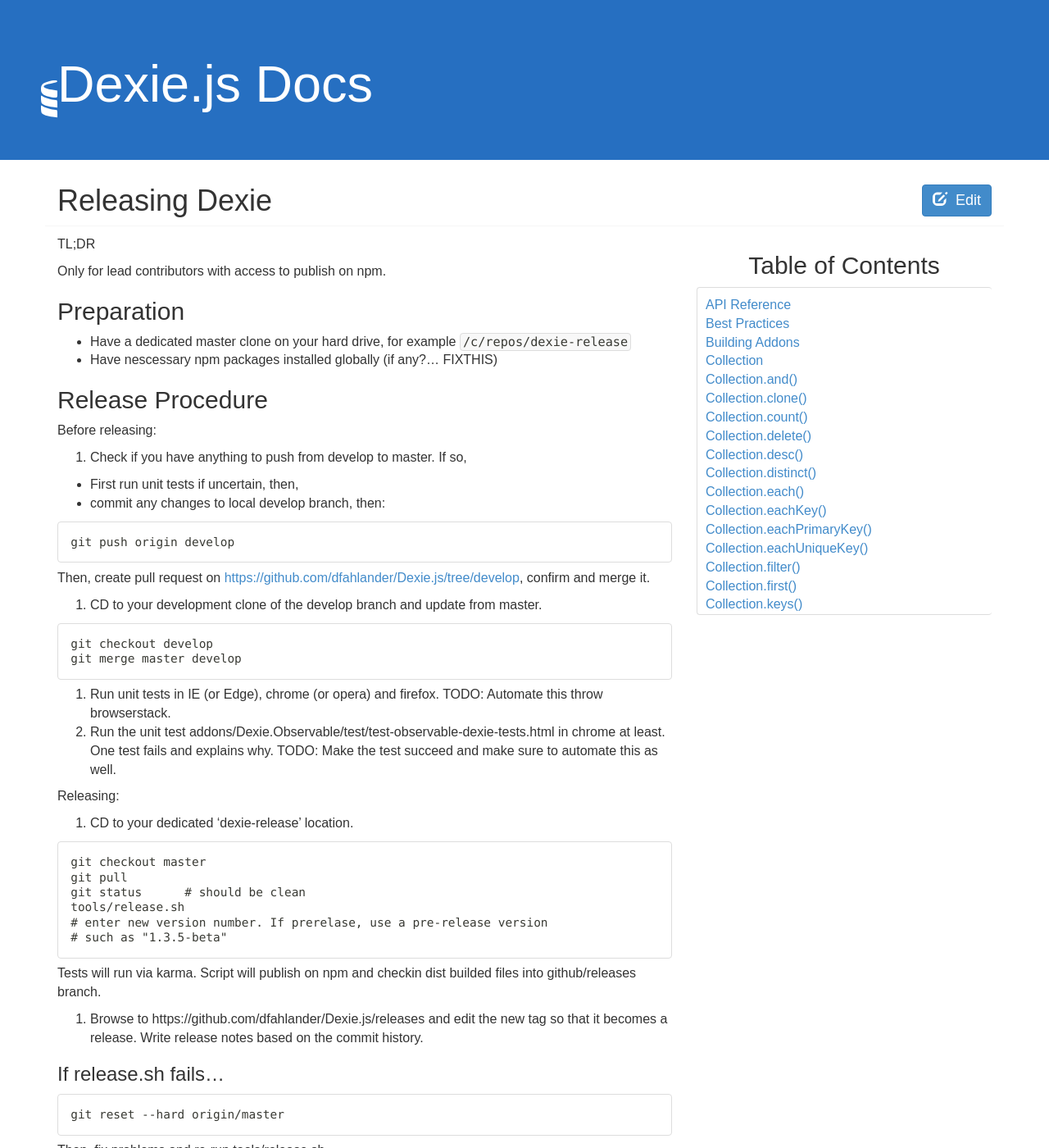
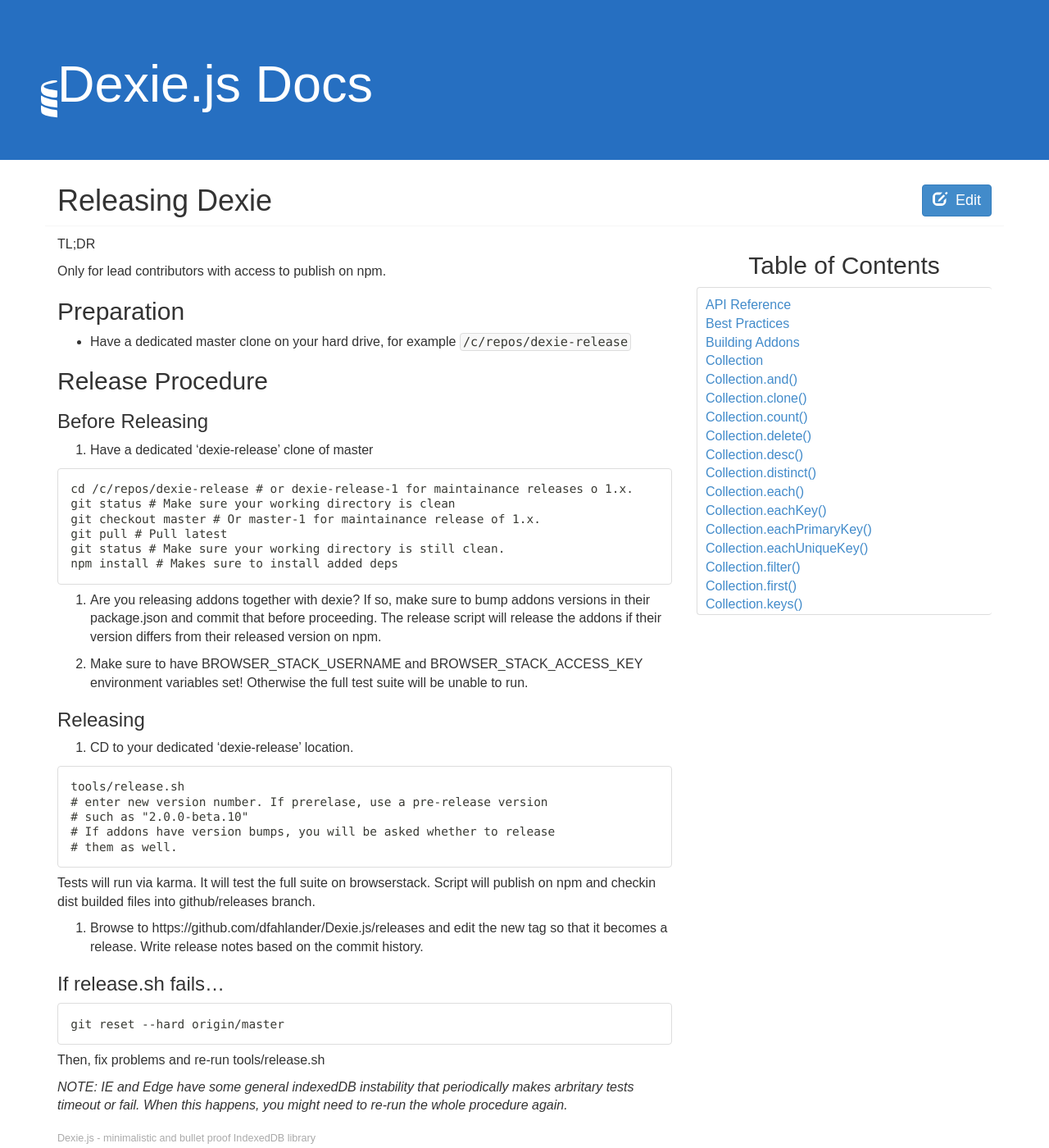
Before and after one commit to dexie/dexie-website, a Jekyll site: the page built from docs/Releasing-Dexie.md, in a window 1280 px wide and 1400 px high. Shown: the whole window at 82% size. Built offline with Jekyll 4.4.1, drawn with Linux system fonts in a browser that asks for light colours.

Commit message:
Updated releasing dexie
Fixes #8.

````diff
--- a/docs/Releasing-Dexie.md
+++ b/docs/Releasing-Dexie.md
@@ -10,50 +10,42 @@
 ## Preparation
 
 * Have a dedicated master clone on your hard drive, for example `/c/repos/dexie-release`
-* Have nescessary npm packages installed globally (if any?... FIXTHIS)
 
 ## Release Procedure
 
-Before releasing:
+### Before Releasing
 
-1. Check if you have anything to push from develop to master. If so,
-
-* First run unit tests if uncertain, then,
-* commit any changes to local develop branch, then:
+1. Have a dedicated 'dexie-release' clone of master
 
 ```bash
-git push origin develop
+cd /c/repos/dexie-release # or dexie-release-1 for maintainance releases o 1.x.
+git status # Make sure your working directory is clean
+git checkout master # Or master-1 for maintainance release of 1.x.
+git pull # Pull latest
+git status # Make sure your working directory is still clean.
+npm install # Makes sure to install added deps
 ```
 
-Then, create pull request on [https://github.com/dfahlander/Dexie.js/tree/develop](https://github.com/dfahlander/Dexie.js/tree/develop), confirm and merge it.
+2. Are you releasing addons together with dexie? If so, make sure to bump addons versions in their package.json and commit that before proceeding. The release script will release the addons if their version differs from their released version on npm.
 
-1. CD to your development clone of the develop branch and update from master.
+3. Make sure to have BROWSER_STACK_USERNAME and BROWSER_STACK_ACCESS_KEY environment variables set! Otherwise the full test suite will be unable to run.
+
+### Releasing
+
+1. CD to your dedicated 'dexie-release' location.
 
 ```bash
-git checkout develop
-git merge master develop
+tools/release.sh
+# enter new version number. If prerelase, use a pre-release version
+# such as "2.0.0-beta.10"
+# If addons have version bumps, you will be asked whether to release
+# them as well.
 ```
 
-2. Run unit tests in IE (or Edge), chrome (or opera) and firefox. TODO: Automate this throw browserstack.
-3. Run the unit test addons/Dexie.Observable/test/test-observable-dexie-tests.html in chrome at least. One test fails and explains why. TODO: Make the test succeed and make sure to automate this as well.
-
-Releasing:
-
-4. CD to your dedicated 'dexie-release' location.
-
-```bash
-git checkout master
-git pull
-git status      # should be clean
-tools/release.sh
-# enter new version number. If prerelase, use a pre-release version
-# such as "1.3.5-beta"
-```
-
-Tests will run via karma.
+Tests will run via karma. It will test the full suite on browserstack.
 Script will publish on npm and checkin dist builded files into github/releases branch.
 
-5. Browse to https://github.com/dfahlander/Dexie.js/releases and edit the new tag so that it becomes a release. Write release notes based on the commit history.
+2. Browse to https://github.com/dfahlander/Dexie.js/releases and edit the new tag so that it becomes a release. Write release notes based on the commit history.
 
 ### If release.sh fails...
 
@@ -62,3 +54,5 @@
 ```
 
 Then, fix problems and re-run tools/release.sh
+
+*NOTE: IE and Edge have some general indexedDB instability that periodically makes arbritary tests timeout or fail. When this happens, you might need to re-run the whole procedure again.*
````
